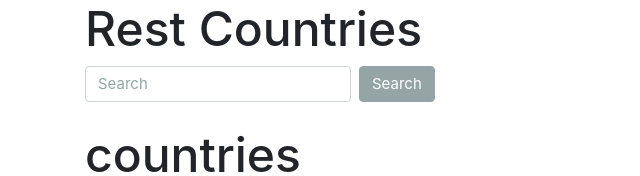
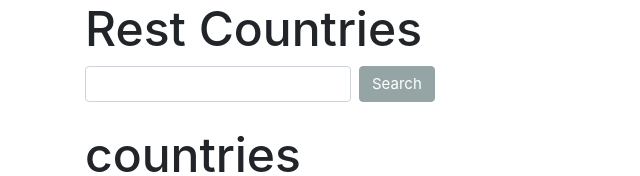
Before and after one commit to kcselm/RestCountries, a React (Create React App) app in the folder rest_countries/: page / in a window 1280 px wide. Shown: the top 176 px of the page, without its empty margins (0-640 px from the left). Built offline with nearby package versions, Linux system fonts and the light colour scheme.

Commit message:
Able to search for country name and log results

```diff
--- a/rest_countries/src/components/Search.js
+++ b/rest_countries/src/components/Search.js
@@ -1,14 +1,50 @@
-import React from 'react'
+import React, { Component } from 'react'
 
-const Search = () => {
-  return (
-    <div className="form-inline my-2 my-lg-0">
-      <div className="mb-4">
-        <input className="form-control mr-sm-2" type="text" placeholder="Search" name="search"/>
-        <button className="btn btn-secondary my-2 my-sm-0" type="submit">Search</button>
+// const Search = () => {
+class Search extends Component {
+  state = {
+    searchTerm: ""
+  }
+
+  onChange = e => {
+    this.setState({ [e.target.name]: e.target.value})
+
+  }
+
+  submitRequest = async () => {
+    try {
+      const response = await fetch(`https://restcountries.eu/rest/v2/name/${this.state.searchTerm}`)
+      if (!response.ok) {
+        throw Error(response.statusText)
+      }
+      const data = await response.json()
+      console.log(data)
+      // console.log(response)
+    } catch (error) {
+      console.log(error)
+    }
+  }
+
+  render() {
+    return (
+      <div className="form-inline my-2 my-lg-0">
+        <div className="mb-4">
+          <input
+          className="form-control mr-sm-2"
+          type="text"
+          placeholder=""
+          name="searchTerm"
+          value={this.state.searchTerm}
+          onChange={this.onChange}/>
+          <button
+          className="btn btn-secondary my-2 my-sm-0"
+          type="submit"
+          onClick={this.submitRequest}
+          >Search</button>
+        </div>
       </div>
-    </div>
-  )
+    )
+  }
 }
 
 export default Search
--- a/rest_countries/src/context.js
+++ b/rest_countries/src/context.js
@@ -4,12 +4,26 @@ const Context = React.createContext()
 
 export class Provider extends Component {
   state = {
-    counties: ["USA", "Canada"]
+    counties: ["USA", "Canada"],
+    searchTerm:  ""
   }
 
-  componentDidMount() {
+  // getSearchTerm = () => {
+  //   this.setState({})
+  // }
 
-  }
+  // async componentDidMount() {
+  //   try {
+  //     const response = await fetch(`https://restcountries.eu/rest/v2/name/united`)
+  //     if (!response.ok) {
+  //       throw Error(response.statusText)
+  //     }
+  //     const data = await response.json()
+  //     console.log(data)
+  //   } catch (error) {
+  //     console.log(error)
+  //   }
+  // }
 
   render() {
     return (
```
